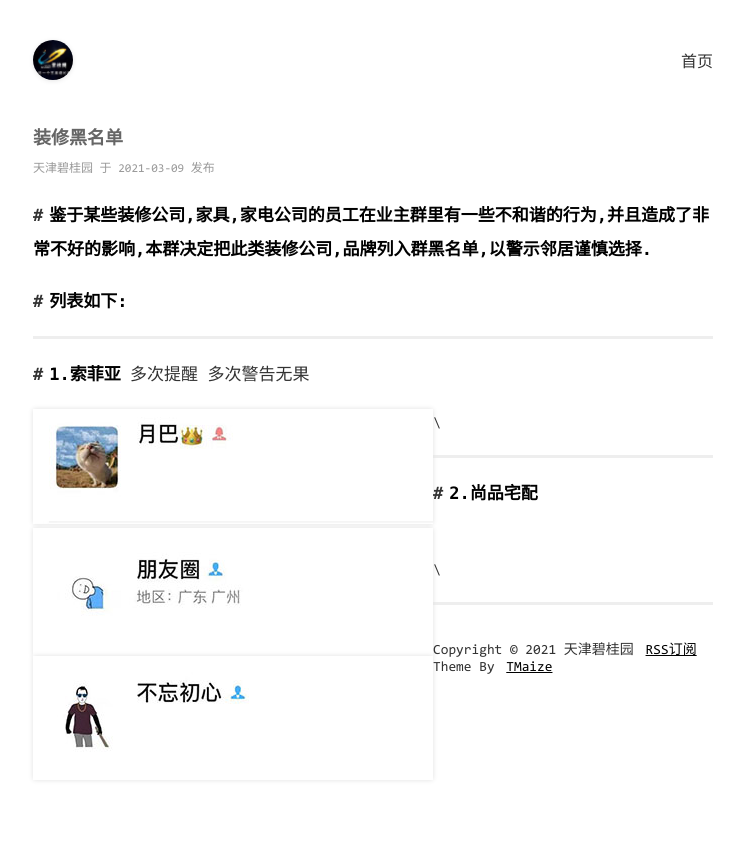
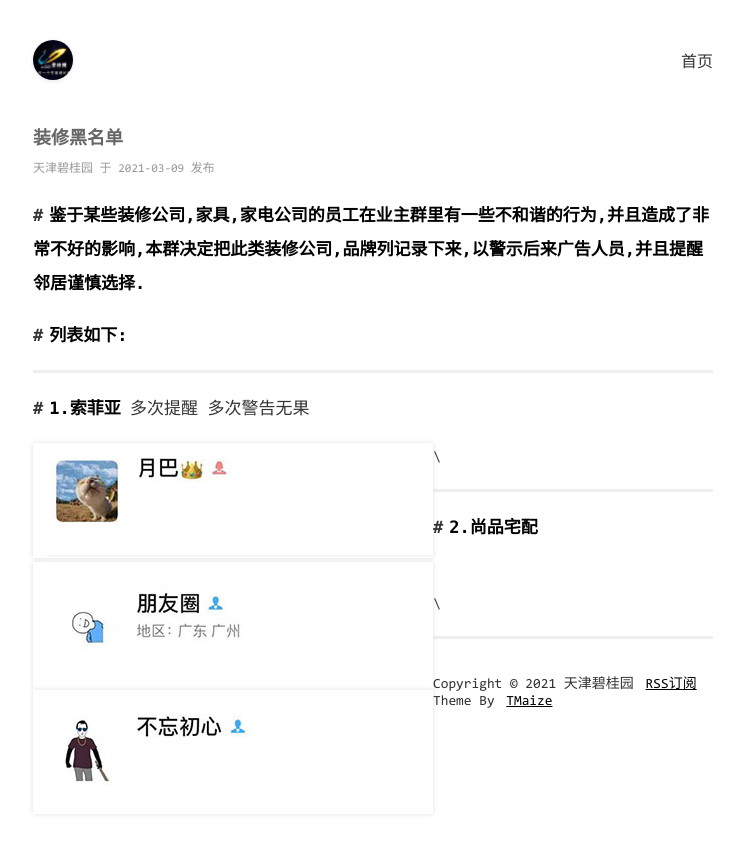
Before and after one commit to tjbiguiyuan/tjbiguiyuan.github.io, a Jekyll site: the page built from _posts/2021-03-09-装修黑名单.md, in a window 1280 px wide. Shown: the top 854 px of the page, without its empty margins (267-1011 px from the left). Built offline with Jekyll 4.4.1, drawn with Linux system fonts in a browser that asks for light colours.

Commit message:
Update 2021-03-09-装修黑名单.md

```diff
--- a/_posts/2021-03-09-装修黑名单.md
+++ b/_posts/2021-03-09-装修黑名单.md
@@ -5,7 +5,7 @@ categories: [黑名单]
 ---
 
 
-# **鉴于某些装修公司,家具,家电公司的员工在业主群里有一些不和谐的行为,并且造成了非常不好的影响,本群决定把此类装修公司,品牌列入群黑名单,以警示邻居谨慎选择.**
+# **鉴于某些装修公司,家具,家电公司的员工在业主群里有一些不和谐的行为,并且造成了非常不好的影响,本群决定把此类装修公司,品牌列记录下来,以警示后来广告人员,并且提醒邻居谨慎选择.**
 
 # **列表如下:**
 
```
